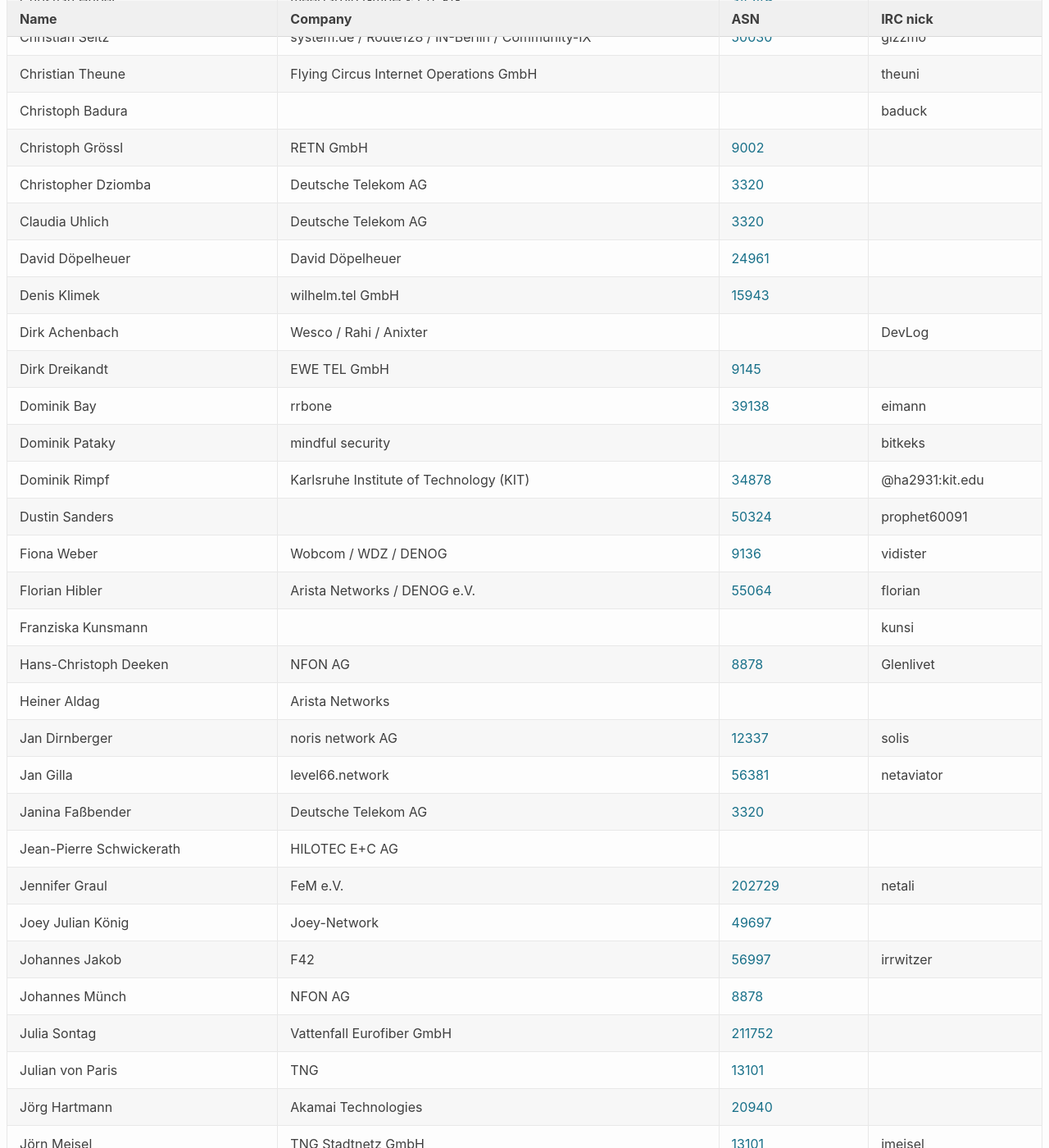
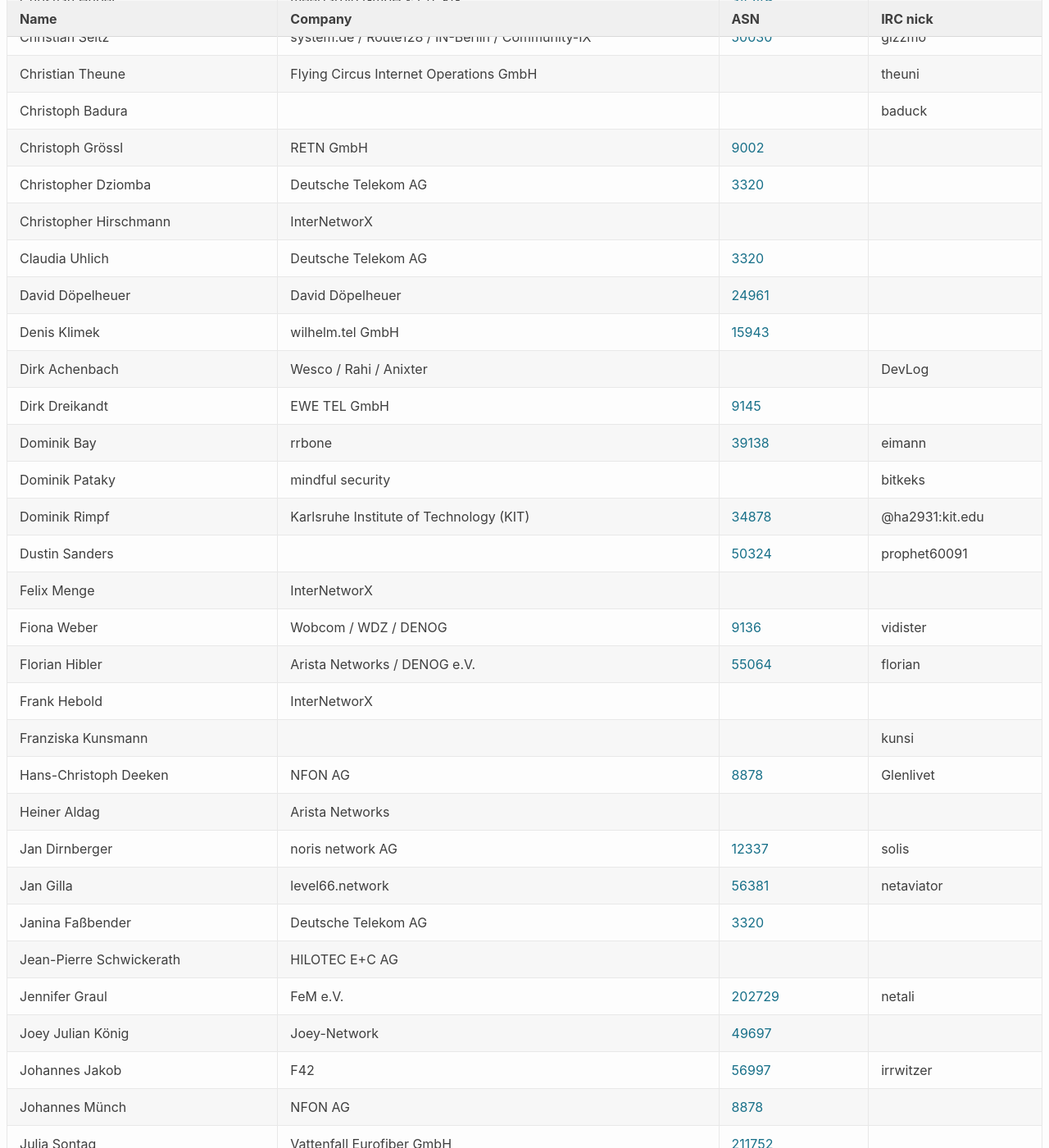
Before and after one commit to denog/pretix-attendeelist, a Jekyll site: the page built from denog15/index.md, in a window 1280 px wide and 1400 px high, scrolled down 1054 px. Shown: the whole window at 82% size. Built offline with Jekyll 4.4.1, drawn with Linux system fonts in a browser that asks for light colours.

Commit message:
Latest data: Tue Aug 29 09:10:31 UTC 2023

```diff
--- a/_data/attendees_denog15_onsite.json
+++ b/_data/attendees_denog15_onsite.json
@@ -144,6 +144,12 @@
     "asn": "3320"
   },
   {
+    "name": "Christopher Hirschmann",
+    "company": "InterNetworX",
+    "irc": null,
+    "asn": null
+  },
+  {
     "name": "Christoph Grössl",
     "company": "RETN GmbH",
     "irc": null,
@@ -204,6 +210,12 @@
     "asn": "50324"
   },
   {
+    "name": "Felix Menge",
+    "company": "InterNetworX",
+    "irc": null,
+    "asn": null
+  },
+  {
     "name": "Fiona Weber",
     "company": "Wobcom / WDZ / DENOG",
     "irc": "vidister",
@@ -214,6 +226,12 @@
     "company": "Arista Networks / DENOG e.V.",
     "irc": "florian",
     "asn": "55064"
+  },
+  {
+    "name": "Frank Hebold",
+    "company": "InterNetworX",
+    "irc": null,
+    "asn": null
   },
   {
     "name": "Franziska Kunsmann",
```
